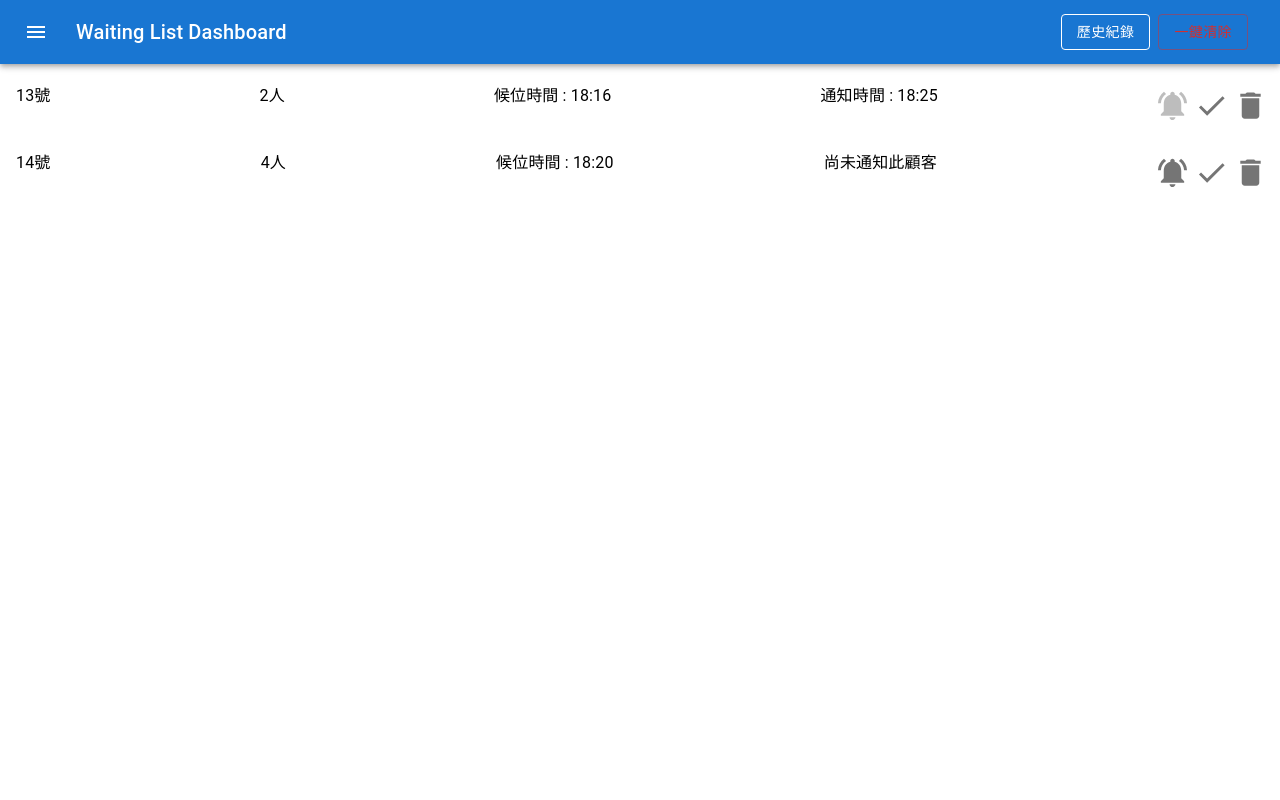
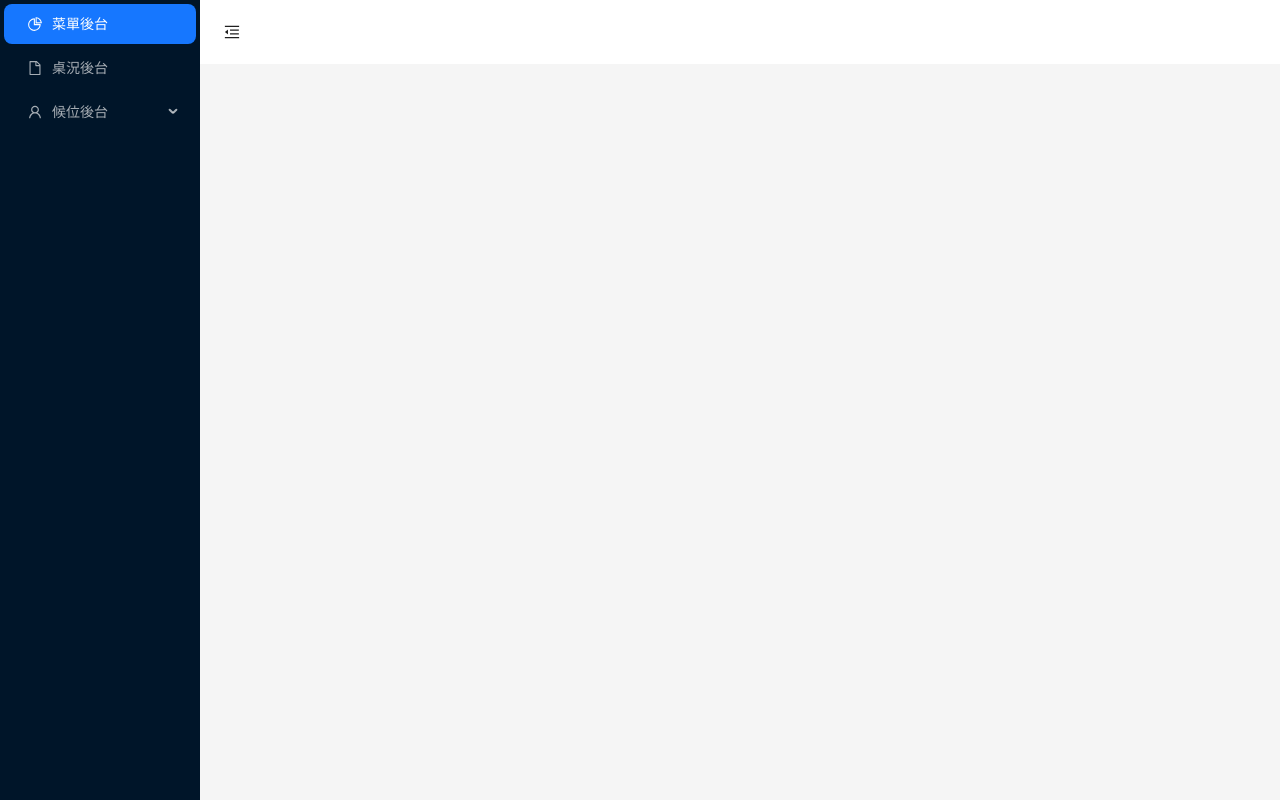
Before and after one commit to ruby0322/shijiou-rmmps-is, a React (Create React App) app in the folder frontend/: page /waiting-list-dashboard in a window 1280 px wide. Built offline with nearby package versions, Linux system fonts and the light colour scheme.

Commit message:
Finished switching to Ant Design from Material UI.

```diff
--- a/frontend/package.json
+++ b/frontend/package.json
@@ -7,10 +7,12 @@
     "@emotion/styled": "^11.11.0",
     "@material-ui/core": "^4.12.4",
     "@mui/icons-material": "^5.11.16",
+    "@mui/lab": "^5.0.0-alpha.131",
     "@mui/material": "^5.13.2",
     "@testing-library/jest-dom": "^5.16.5",
     "@testing-library/react": "^13.4.0",
     "@testing-library/user-event": "^13.5.0",
+    "antd": "^5.5.1",
     "axios": "^1.4.0",
     "react": "^18.2.0",
     "react-dom": "^18.2.0",
--- a/frontend/src/App.js
+++ b/frontend/src/App.js
@@ -1,12 +1,93 @@
 import { Route, Routes, useLocation, useNavigate } from "react-router-dom";
 import Home from "./pages/Home.js";
 import Foh from "./pages/Foh.js";
-import Menu from "./pages/Menu.js";
 import MenuDashboard from "./pages/MenuDashboard.js";
 import WaitingListDashboard from "./pages/WaitingListDashboard.js";
+import {
+  MenuFoldOutlined,
+  MenuUnfoldOutlined,
+  PieChartOutlined,
+  UserOutlined,
+  FileOutlined
+} from '@ant-design/icons';
+import { Button, Layout, Menu, Typography, theme } from 'antd';
+import { useState } from 'react';
+const { Header, Sider, Content } = Layout;
+
+const tabKeyToLabelMap = {
+  'menu-dashboard': '菜單後台',
+  'foh': '桌況後台',
+  'wait-list-dashboard': '候位後台',
+  'waiting-list-dashboard/pending': '候位後台 / 待處理',
+  'waiting-list-dashboard/history': '候位後台 / 歷史紀錄'
+};
+
+const getItem = ( key, icon, children) => ({
+  key,
+  icon,
+  children,
+  label: tabKeyToLabelMap[key],
+});
+
+const items = [
+  getItem('menu-dashboard', <PieChartOutlined />),
+  getItem('foh', <FileOutlined />),
+  getItem('wait-list-dashboard', <UserOutlined />, [
+    getItem('waiting-list-dashboard/pending'),
+    getItem('waiting-list-dashboard/history'),
+  ]),
+];
 
 const App = () => {
+  const navigate = useNavigate();
+  const [currentTabKey, setCurrentTabKey] = useState('菜單後台');
+  const [collapsed, setCollapsed] = useState(false);
+  const {
+    token: { colorBgContainer },
+  } = theme.useToken();
+  const handleMenuClick = ({ key }) => {
+    setCurrentTabKey(key);
+    navigate(`/${key}`);
+  };
   return (
+    <Layout style={{ height: '100vh' }}>
+      <Sider trigger={null} collapsible collapsed={collapsed}>
+        <div className="demo-logo-vertical" />
+        <Menu
+          theme="dark"
+          mode="inline"
+          defaultSelectedKeys={['menu-dashboard']}
+          items={items}
+          onClick={handleMenuClick}
+        />
+      </Sider>
+      <Layout>
+        <Header
+        style={{
+            padding: 0,
+            background: colorBgContainer,
+        }}
+        >
+          <Button
+            type="text"
+            icon={collapsed ? <MenuUnfoldOutlined /> : <MenuFoldOutlined />}
+            onClick={() => setCollapsed(!collapsed)}
+            style={{
+            fontSize: '16px',
+            width: 64,
+            height: 64,
+            }}
+          />
+          <span>
+            { tabKeyToLabelMap[currentTabKey] }
+          </span>
+        </Header>
+        <Content
+            style={{
+                margin: '24px 16px',
+                padding: 24,
+            }}
+        >
           <Routes>
             <Route exact path="/" element={<Home />} />
             <Route exact path="/foh/" element={<Foh />} />
@@ -15,9 +96,13 @@ const App = () => {
             <Route
               exact
               path="/waiting-list-dashboard/*"
-        element={<WaitingListDashboard />}
+              element={<WaitingListDashboard theme={theme} />}
             />
           </Routes>
+        </Content>
+    </Layout>
+
+    </Layout>
   );
 };
 
--- a/frontend/src/components/WaitingList.js
+++ b/frontend/src/components/WaitingList.js
@@ -1,23 +1,23 @@
-import List from '@mui/material/List';
 import WaitingListItem from './WaitingListItem';
 
 const testDatas = [
     {waitingNumber:13, lineUserId:'minmin', status:'waiting', groupSize:2, requestMadeTime:'18:16', requestAnsweredTime: '18:25', arriveTime: undefined, cancelTime: undefined},
     {waitingNumber:14, lineUserId:'abc', status:'waiting', groupSize:4, requestMadeTime:'18:20', requestAnsweredTime: undefined, arriveTime: undefined, cancelTime: undefined},
 ]
-//waitingNumber, lineUserId, status, groupSize, requestMadeTime, requestAnsweredTime, arriveTime, cancelTime
+// waitingNumber, lineUserId, status, groupSize, requestMadeTime, requestAnsweredTime, arriveTime, cancelTime
 
 const WaitingList = () => {
 
     return (
         <div>
-            <List>
-                {testDatas.map((item, id) => {
-                    return ( <WaitingListItem item={item} key={id}/> )
-                })}
-            </List>
+            Waiting List
+            {
+                testDatas.map((item, id) => {
+                    <WaitingListItem item={item} key={`waiting-list-item-${id}`} />
+                })
+            }
         </div>
-    )
+    );
 }
 
 export default WaitingList;
--- a/frontend/src/components/WaitingListItem.js
+++ b/frontend/src/components/WaitingListItem.js
@@ -1,13 +1,4 @@
-import List from '@mui/material/List';
-import ListItem from '@mui/material/ListItem';
-import ListItemText from '@mui/material/ListItemText';
-import { IconButton } from '@mui/material';
-import DeleteIcon from '@mui/icons-material/Delete';
-import NotificationsActiveIcon from '@mui/icons-material/NotificationsActive';
-import CheckIcon from '@mui/icons-material/Check';
-import Popover from '@mui/material/Popover';
 import * as React from 'react';
-
 
 const WaitingListItem = ( {item} ) => {
 
@@ -27,25 +18,7 @@ const WaitingListItem = ( {item} ) => {
 
     return (
         <div>
-            <ListItem alignItems='flex-start'>
-                <ListItemText primary={waitingNumber+"號"}/>
-                <ListItemText primary={groupSize+"人"}/>
-                <ListItemText primary={"候位時間 : "+requestMadeTime}/>
-                {requestAnsweredTime === undefined ?
-                <ListItemText primary={"尚未通知此顧客"}/> :
-                <ListItemText primary={"通知時間 : "+requestAnsweredTime}/>
-                }
-                <IconButton edge="end" aria-label="notification" onClick={() => {clickNotification(lineUserId)}}  disabled={requestAnsweredTime!==undefined}>
-                    <NotificationsActiveIcon fontSize='large'/>
-                </IconButton>
-                <IconButton edge="end" aria-label="check" onClick={() => clickCheck(lineUserId)}>
-                    <CheckIcon fontSize='large' />
-                </IconButton>
-                <IconButton edge="end" aria-label="delete" onClick={() => clickDelete(lineUserId)}>
-                    <DeleteIcon fontSize='large' />
-                </IconButton>
-
-            </ListItem>
+            我是一個 Waiting List 的 Item
         </div>
     )
 }
--- a/frontend/src/pages/WaitingListDashboard.js
+++ b/frontend/src/pages/WaitingListDashboard.js
@@ -1,19 +1,11 @@
-import AppBar from '@mui/material/AppBar';
-import Box from '@mui/material/Box';
-import Toolbar from '@mui/material/Toolbar';
-import Typography from '@mui/material/Typography';
-import Button from '@mui/material/Button';
-import IconButton from '@mui/material/IconButton';
-import MenuIcon from '@mui/icons-material/Menu';
-import WaitingList from '../components/WaitingList';
 import WaitingListHistory from './WaitingListHistory';
+import WaitingListPending from './WaitingListPending';
 import { Route, Routes, useLocation, useNavigate } from 'react-router-dom';
-import WaitingListDashboardHome from './WaitingListDashboardHome';
 
 const WaitingListDashboard = () => {
     return (
         <Routes>
-            <Route path='/' element={<WaitingListDashboardHome />} />
+            <Route path='/pending' element={<WaitingListPending />} />
             <Route path='/history/' element={<WaitingListHistory />} />
         </Routes>
     );
--- a/frontend/src/pages/WaitingListDashboardHome.js
+++ /dev/null
@@ -1,53 +0,0 @@
-import AppBar from '@mui/material/AppBar';
-import Box from '@mui/material/Box';
-import Toolbar from '@mui/material/Toolbar';
-import Typography from '@mui/material/Typography';
-import Button from '@mui/material/Button';
-import IconButton from '@mui/material/IconButton';
-import MenuIcon from '@mui/icons-material/Menu';
-import WaitingList from '../components/WaitingList';
-import WaitingListHistory from './WaitingListHistory';
-import { Route, Routes, useLocation, useNavigate } from 'react-router-dom';
-
-
-const WaitingListDashboardHome = () => {
-
-    const navigate = useNavigate();
-
-    const clickHistory = () => {
-        console.log("clickHistory");
-        navigate('/waiting-list-dashboard/history/');
-    }
-
-    const clickDeleteAll = () => {
-        console.log("clickDeleteAll");
-    }
-
-    return (
-        <div>
-            <Box sx={{ flexGrow: 1}}>
-                <AppBar position="static">
-                    <Toolbar>
-                    <IconButton
-                        size="large"
-                        edge="start"
-                        color="inherit"
-                        aria-label="menu"
-                        sx={{ mr: 2 }}
-                    >
-                        <MenuIcon />
-                    </IconButton>
-                    <Typography variant="h6" component="div" sx={{ flexGrow: 1 }}>
-                        Waiting List Dashboard
-                    </Typography>
-                    <Button variant="outlined" color="inherit" sx={{mr: 1}} onClick={clickHistory}>歷史紀錄</Button>
-                    <Button variant="outlined" color="error" sx={{mr: 1}} onClick={clickDeleteAll}>一鍵清除</Button>
-                    </Toolbar>
-                </AppBar>
-                </Box>
-            <WaitingList/>
-        </div>
-    );
-}
-
-export default WaitingListDashboardHome;
--- a/frontend/src/pages/WaitingListHistory.js
+++ b/frontend/src/pages/WaitingListHistory.js
@@ -1,45 +1,9 @@
-import AppBar from '@mui/material/AppBar';
-import Box from '@mui/material/Box';
-import Toolbar from '@mui/material/Toolbar';
-import Typography from '@mui/material/Typography';
-import Button from '@mui/material/Button';
-import IconButton from '@mui/material/IconButton';
-import MenuIcon from '@mui/icons-material/Menu';
-import WaitingList from '../components/WaitingList';
-import { Route, Routes, useLocation, useNavigate } from 'react-router-dom';
-
 const WaitingListHistory = () => {
 
-    const navigate = useNavigate();
-
-    const clickPrevPage = () => {
-        console.log("clickPrevPage");
-        navigate('/waiting-list-dashboard/');
-    }
-
     return (
-        <div>
-            <Box sx={{ flexGrow: 1}}>
-                <AppBar position="static">
-                    <Toolbar>
-                    <IconButton
-                        size="large"
-                        edge="start"
-                        color="inherit"
-                        aria-label="menu"
-                        sx={{ mr: 2 }}
-                    >
-                        <MenuIcon />
-                    </IconButton>
-                    <Typography variant="h6" component="div" sx={{ flexGrow: 1 }}>
-                        Waiting List Dashboard History
-                    </Typography>
-                    <Button variant="outlined" color="inherit" sx={{mr: 1}} onClick={clickPrevPage}>回上一頁</Button>
-                    </Toolbar>
-                </AppBar>
-                </Box>
-            <WaitingList/>
-        </div>
+        <>
+            History
+        </>
     );
 }
 
--- /dev/null
+++ b/frontend/src/pages/WaitingListPending.js
@@ -0,0 +1,9 @@
+
+const WaitingListPending = () => {
+  return (
+    <>
+      Pending
+    </>
+  );
+};
+export default WaitingListPending;
--- a/package.json
+++ b/package.json
@@ -14,5 +14,8 @@
   "bugs": {
     "url": "https://github.com/ruby0322/shijiou-rmmps-is/issues"
   },
-  "homepage": "https://github.com/ruby0322/shijiou-rmmps-is#readme"
+  "homepage": "https://github.com/ruby0322/shijiou-rmmps-is#readme",
+  "dependencies": {
+    "ant-design-icons": "^1.3.3"
+  }
 }
```
Also changed, not shown: 1 other file (tests, documents, lock files or other folders). Lines whose indentation alone changed are shown as unchanged.
